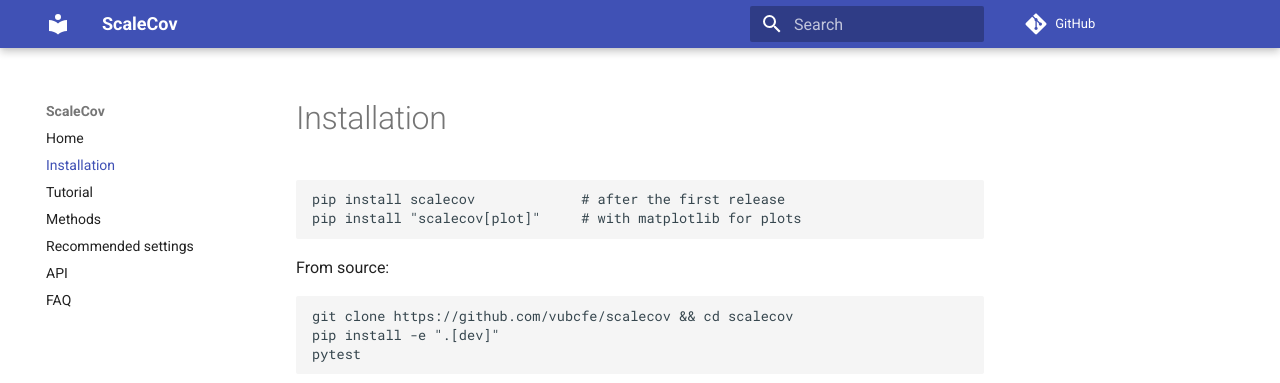
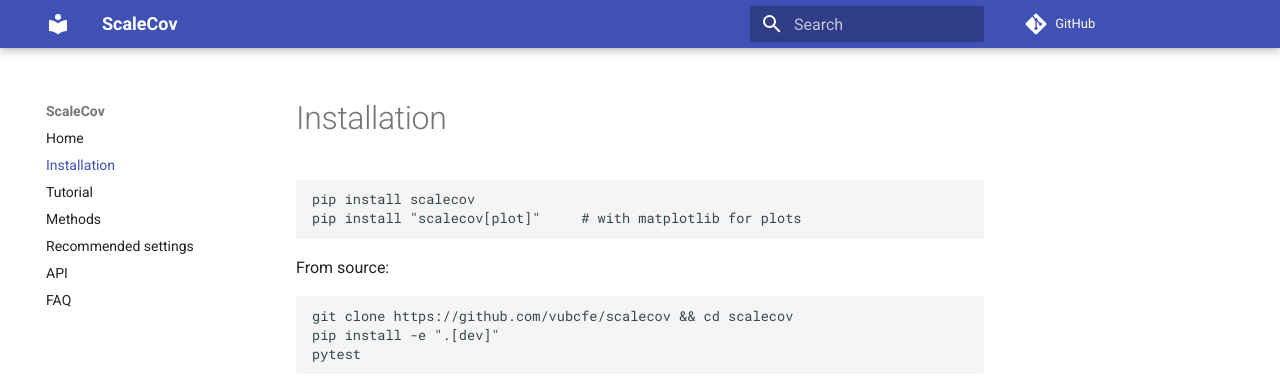
Before and after one commit to vubcfe/scalecov, an MkDocs documentation site: the page built from docs/installation.md, in a window 1280 px wide. Shown: the top 383 px of the page. Built offline with MkDocs 1.6.1 and Material for MkDocs 9.7.7, drawn with Linux system fonts in a browser that asks for light colours; comment, search, counter and statistics services are not loaded.

````diff
--- a/docs/installation.md
+++ b/docs/installation.md
@@ -1,7 +1,7 @@
 # Installation
 
 ```bash
-pip install scalecov             # after the first release
+pip install scalecov
 pip install "scalecov[plot]"     # with matplotlib for plots
 ```
 
````
Also changed, not shown: README.md (+8 -2 lines), 1 other file.
